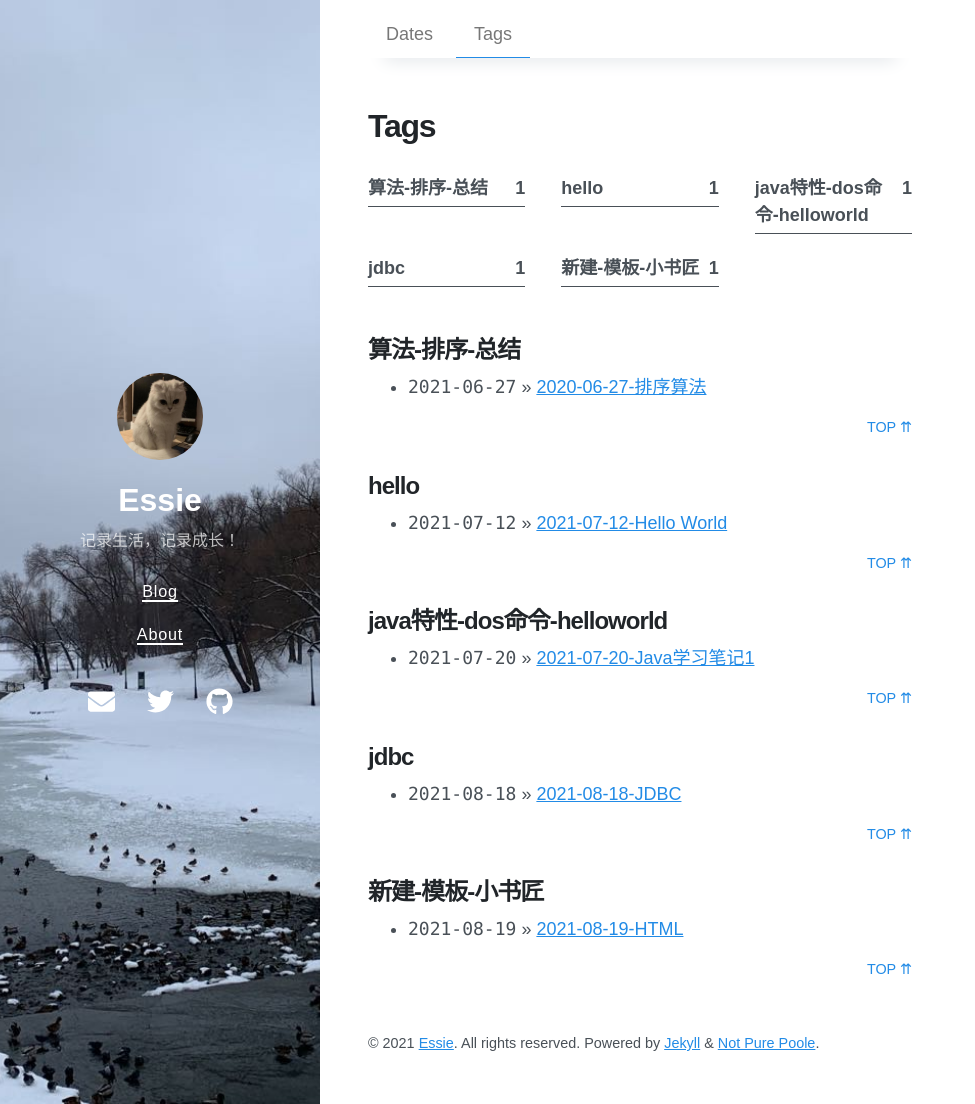
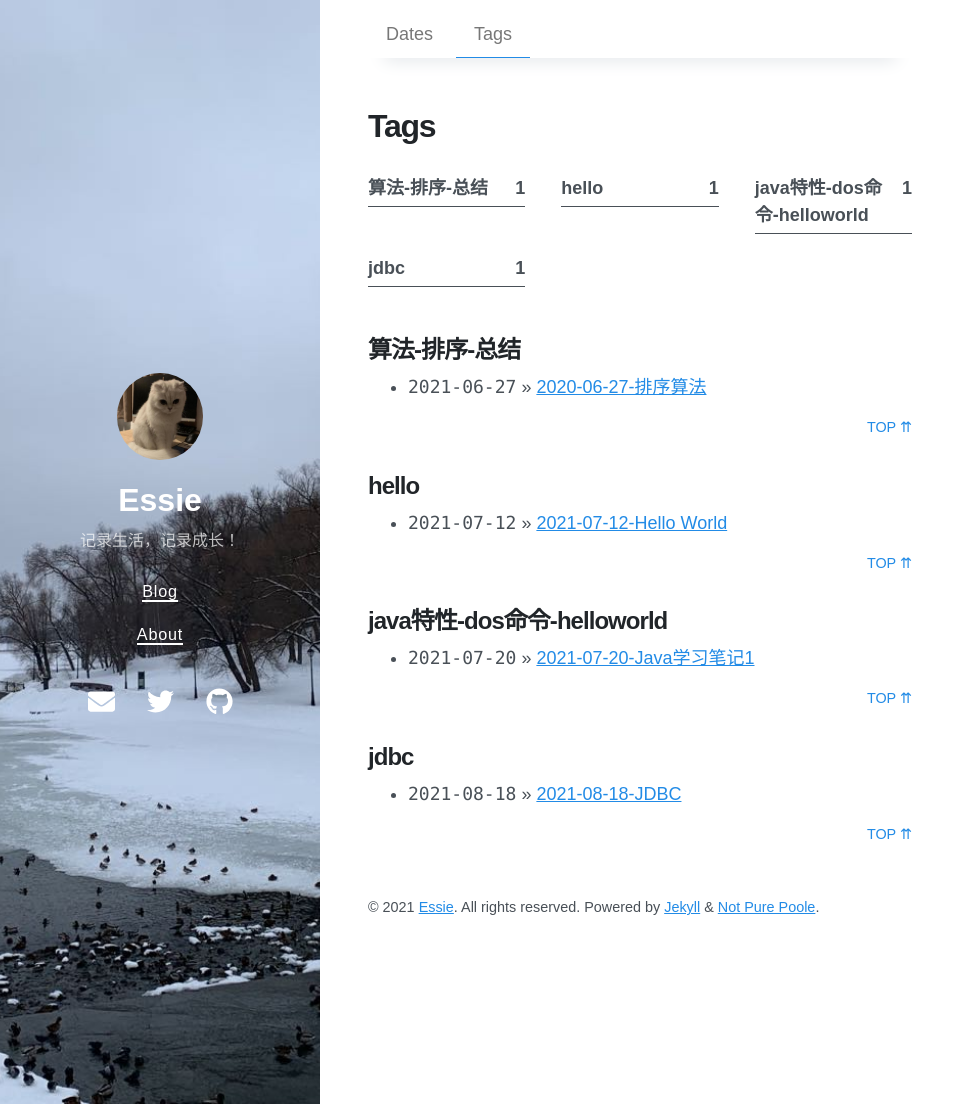
Before and after one commit to XZJ66/XZJ66.GitHub.io, a Jekyll site: the page built from tags.md, in a window 1280 px wide and 1104 px high. Shown: the whole window, without its empty margins (0-975 px from the left). Built offline with Jekyll 4.4.1, drawn with Linux system fonts in a browser that asks for light colours; nearby versions of some CDN libraries.

Commit message:
修改文件: _posts/2021-08-19-HTML.md

```diff
--- a/_posts/2021-08-19-HTML.md
+++ b/_posts/2021-08-19-HTML.md
@@ -1,9 +1,10 @@
 ---
 title: 2021-08-19-HTML
-tags: 新建,模板,小书匠
+tags:
 renderNumberedHeading: true
 grammar_cjkRuby: true
 ---
+### HTML
 
 - ##### 系统结构
 
```
